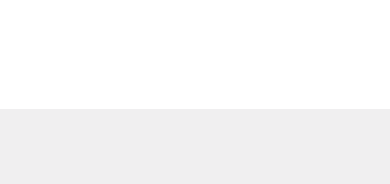
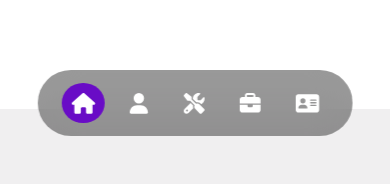
Before and after one commit to BaldezPatrick/Portfolio, a React (Create React App) app: page / in a window 390 px wide. Shown: the part 660-844 px from the top of the page. Built offline with nearby package versions, Linux system fonts and the light colour scheme; a web font is replaced by a local one.

Commit message:
Style nav floating.

```diff
--- a/src/sections/floating-nav/FloatingNav.jsx
+++ b/src/sections/floating-nav/FloatingNav.jsx
@@ -1,11 +1,18 @@
 import React from 'react'
 import './floating-nav.css'
+import Nav from './Nav'
+import data from './data'
+import Scrollspy from 'react-scrollspy'
 
 const FloatingNav = () => {
   return (
-    <section id="floating__nav">
-
-    </section>
+    <ul id="floating__nav">
+        <Scrollspy offset={-400} className='scroll' items={['header', 'about', 'skills', 'portfolio', 'contact']} currentClassName='active'>
+          {
+            data.map(item => <Nav key={item.id} item={item} />)
+          }
+        </Scrollspy>
+    </ul>
   )
 }
 
--- a/src/sections/floating-nav/floating-nav.css
+++ b/src/sections/floating-nav/floating-nav.css
@@ -0,0 +1,36 @@
+#floating__nav {
+    display: none;
+}
+
+@media screen and (max-width: 1024px) {
+    #floating__nav {
+        align-items: center;
+        bottom: 3rem;
+        display: flex;
+        left: 50%;
+        position: fixed;
+        transform: translateX(-50%);
+        z-index: 9;
+    }
+
+    #floating__nav a {
+        border-radius: 50%;
+        color: white;
+        display: grid;
+        font-size: 1.3rem;
+        padding: .6rem;
+    }
+
+    #floating__nav li.active a {
+        background-color: var(--color-primary);
+    }
+
+    .scroll {
+        background: rgba(0, 0, 0, 0.4);
+        backdrop-filter: blur(20px);
+        border-radius: 3rem;
+        display: flex;
+        gap: 1rem;
+        padding: .8rem 1.5rem;
+    }
+}
```
